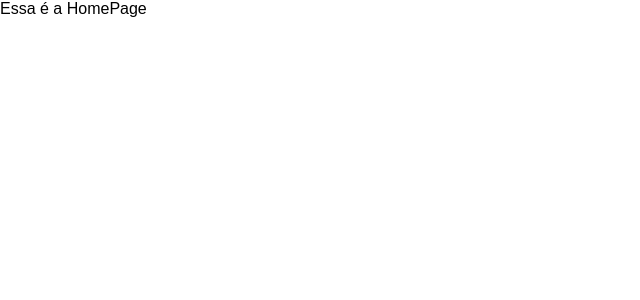
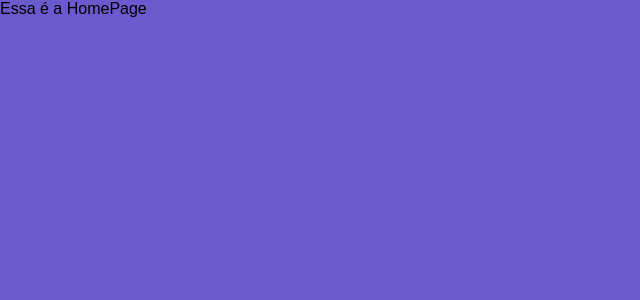
Before and after one commit to vasconceloscezar/okappi-first-class, a React (Create React App) app: page / in a window 1280 px wide. Shown: the top 300 px of the page, without its empty margins (0-640 px from the left). Built offline with nearby package versions, Linux system fonts and the light colour scheme.

Commit message:
feat: add Container style

```diff
--- a/src/globalStyle.js
+++ b/src/globalStyle.js
@@ -1,4 +1,4 @@
-import { createGlobalStyle } from "styled-components";
+import styled, { createGlobalStyle } from "styled-components";
 
 const GlobalStyle = createGlobalStyle`
   *{
@@ -6,6 +6,19 @@ const GlobalStyle = createGlobalStyle`
   margin: 0;
   padding: 0;
   font-family: 'Montserrat', sans-serif;
+	background-color: slateblue;
+  }
+`;
+
+export const Container = styled.div`
+  width: 100%;
+  max-width: 1300px;
+  margin-right: auto;
+  margin-left: auto;
+  padding: 0 50px;
+
+  @media screen and (max-width: 960px) {
+    padding: 0 30px;
   }
 `;
 
```
